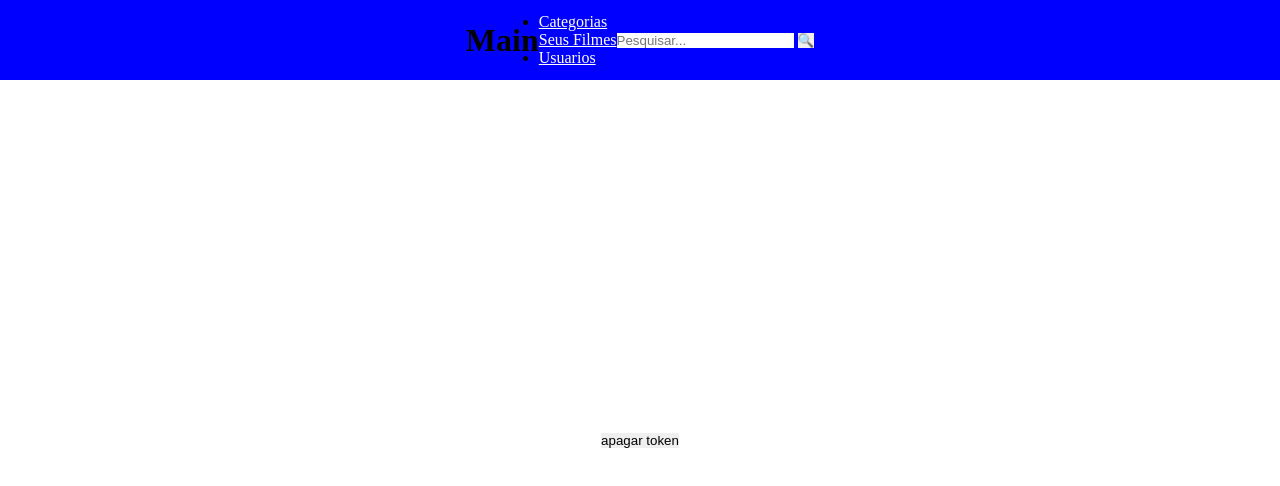
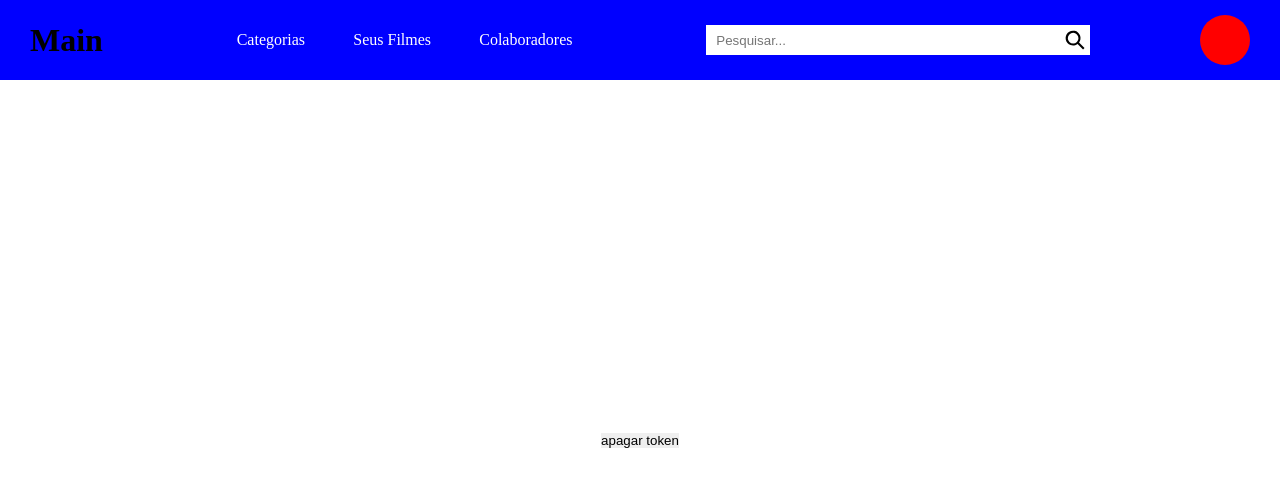
Before and after one commit to ThiagoMartins2611/Movie_Cadastration, a website: page public/main.html in a window 1280 px wide. Drawn offline with Linux system fonts and the light colour scheme; no server answers; sample sign-in values are in the browser's storage.

Commit message:
mias estilizações

```diff
--- a/public/main.css
+++ b/public/main.css
@@ -27,9 +27,64 @@ header{
     background-color: var(--primary);
     display: flex;
     align-items: center;
-    justify-content: center;
+    justify-content: space-between;
 }
 
+header h1{
+    margin-left: 30px;
+}
+
+header nav{
+    width: 30%;
+}
+
+header ul{
+    list-style: none;
+    display: flex;
+    justify-content: space-around;
+
+}
+
+header a{
+    color: white;
+    text-decoration: none;
+}
+
+
+header form{
+    display: flex;
+    height: 30px;
+    background-color: white;
+    width: 30%;
+}
+
+
+header form input{
+    margin-left: 10px;
+    outline: none;
+    width: 90%;
+}
+
+
+header form button{
+    background-color: transparent;
+    display: flex;
+}
+
+header form button svg{
+    width: 30px;
+    height: 30px;
+}
+
+header #user{
+    width: 50px;
+    height: 50px;
+    background-color: var(--second);
+
+    margin-right: 30px;
+
+    border-radius: 50%;
+}
 
 
 main{
@@ -37,7 +92,3 @@ main{
     justify-content: center;
     align-items: center;
 }
-
-a{
-    color: white;
-}
--- a/public/main.html
+++ b/public/main.html
@@ -17,14 +17,22 @@
 
               <li><a href="#">Categorias</a></li>
               <li><a href="#">Seus Filmes</a></li>
-              <li><a href="#">Usuarios</a></li>
+              <li><a href="#">Colaboradores</a></li>
 
             </ul>
         </nav>
 
         <form action="/search" method="get">
             <input type="text" name="q" placeholder="Pesquisar...">
-            <button type="submit">🔍</button>
+
+            <button id="pesquisar" type="submit">
+
+                <svg fill="#000000" height="800px" width="800px" id="Layer_1" data-name="Layer 1"
+                    xmlns="http://www.w3.org/2000/svg" viewBox="0 0 16 16">
+                    <path class="cls-1" d="M13.07336,12.29053,10.14679,9.364a3.9711,3.9711,0,1,0-.78284.78284l2.92658,2.92657Zm-6.064-2.4516A2.82914,2.82914,0,1,1,9.8385,7.00934,2.83286,2.83286,0,0,1,7.00934,9.83893Z"/>
+                </svg>
+
+            </button>
         </form>
 
 
--- a/server.ts
+++ b/server.ts
@@ -20,7 +20,7 @@ app.register(fastifyJwt, {
 });
 
 
-let myPassword:string = "";
+let myPassword:string = "Thiago@4740w";
 
 
 app.get('/', async (request:FastifyRequest, reply:FastifyReply)=>{
```
